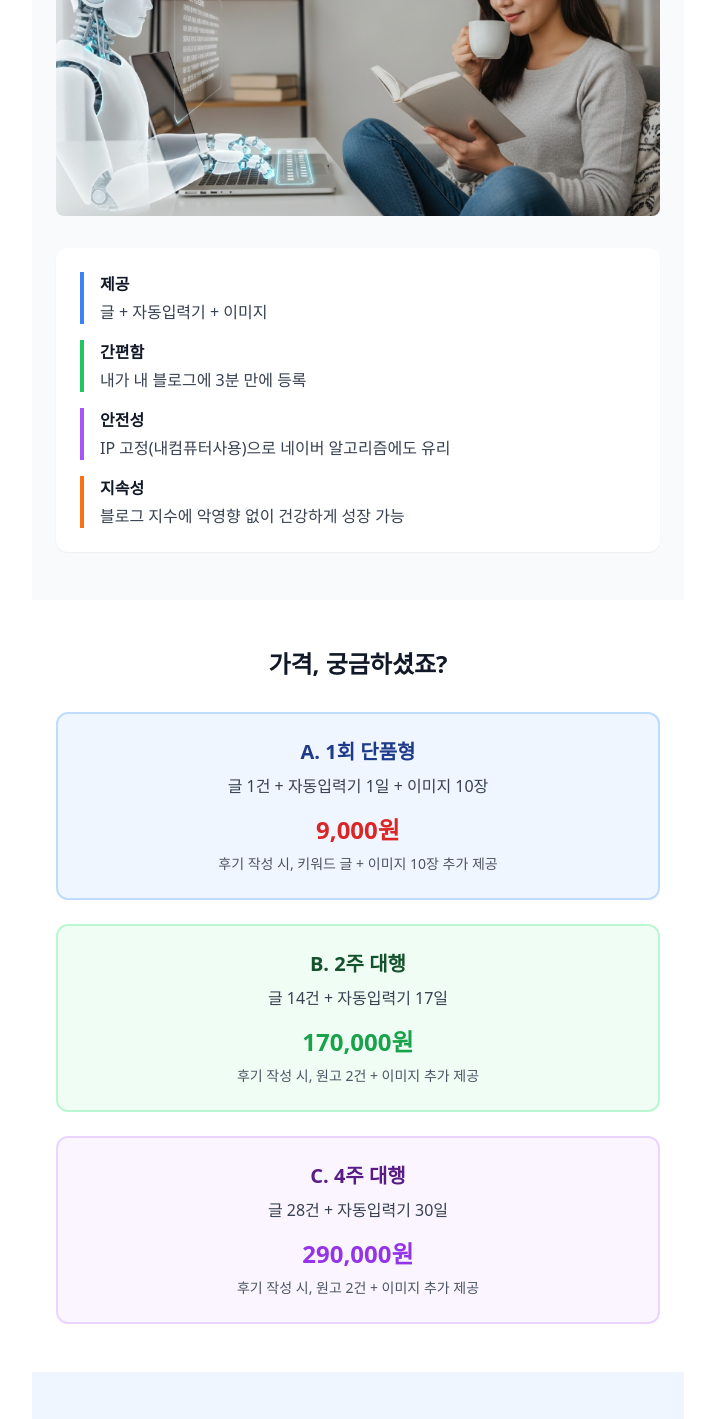
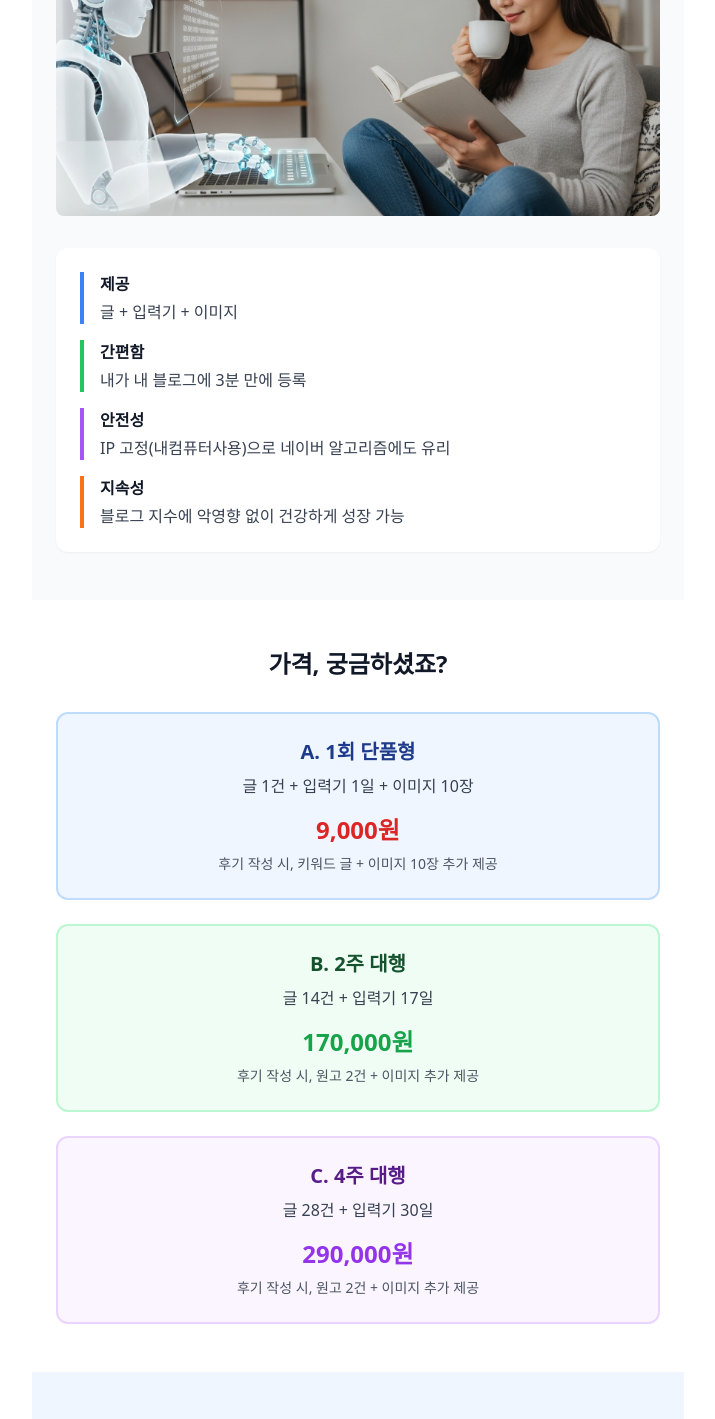
Before and after one commit to conadeli/blogsale, a React (Vite) app: page / in a window 1280 px wide. Shown: the part 1635-3054 px from the top of the page, without its empty margins (282-997 px from the left). Built offline with nearby package versions, Linux system fonts and the light colour scheme.

Commit message:
Update App.tsx

```diff
--- a/src/App.tsx
+++ b/src/App.tsx
@@ -78,7 +78,7 @@ function App() {
             <div className="space-y-4">
               <div className="border-l-4 border-blue-500 pl-4">
                 <h3 className="font-semibold text-gray-900 mb-1">제공</h3>
-                <p className="text-gray-700">글 + 자동입력기 + 이미지</p>
+                <p className="text-gray-700">글 + 입력기 + 이미지</p>
               </div>
               <div className="border-l-4 border-green-500 pl-4">
                 <h3 className="font-semibold text-gray-900 mb-1">간편함</h3>
@@ -108,7 +108,7 @@ function App() {
               <div className="text-center mb-4">
                 <h3 className="text-xl font-bold text-blue-900 mb-2">A. 1회 단품형</h3>
                 <div className="text-gray-700 mb-3">
-                  <p>글 1건 + 자동입력기 1일 + 이미지 10장</p>
+                  <p>글 1건 + 입력기 1일 + 이미지 10장</p>
                 </div>
               </div>
               <div className="text-center">
@@ -124,7 +124,7 @@ function App() {
               <div className="text-center mb-4">
                 <h3 className="text-xl font-bold text-green-900 mb-2">B. 2주 대행</h3>
                 <div className="text-gray-700 mb-3">
-                  <p>글 14건 + 자동입력기 17일</p>
+                  <p>글 14건 + 입력기 17일</p>
                 </div>
               </div>
               <div className="text-center">
@@ -140,7 +140,7 @@ function App() {
               <div className="text-center mb-4">
                 <h3 className="text-xl font-bold text-purple-900 mb-2">C. 4주 대행</h3>
                 <div className="text-gray-700 mb-3">
-                  <p>글 28건 + 자동입력기 30일</p>
+                  <p>글 28건 + 입력기 30일</p>
                 </div>
               </div>
               <div className="text-center">
```
